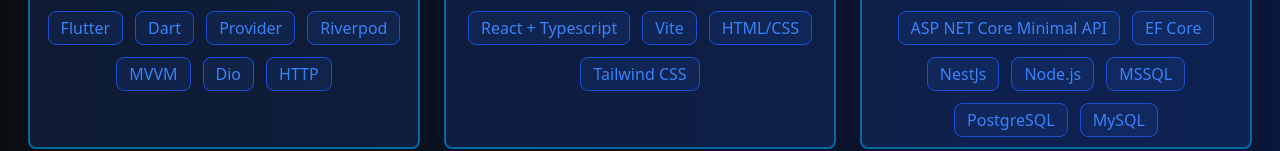
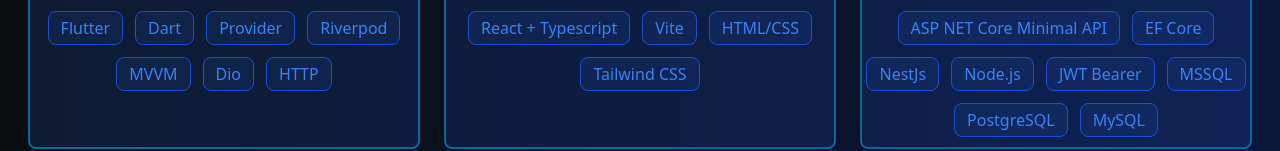
Before and after one commit to D0M1N1Kx/Portfolio, a React (Vite) app: page / in a window 1280 px wide. Shown: the part 617-768 px from the top of the page. Built offline with nearby package versions, Linux system fonts and the light colour scheme.

Commit message:
feature: add JWT Bearer to Backend

```diff
--- a/src/components/body.tsx
+++ b/src/components/body.tsx
@@ -26,6 +26,7 @@
         "EF Core",
         "NestJs",
         "Node.js",
+        "JWT Bearer",
         "MSSQL",
         "PostgreSQL",
         "MySQL",
```
